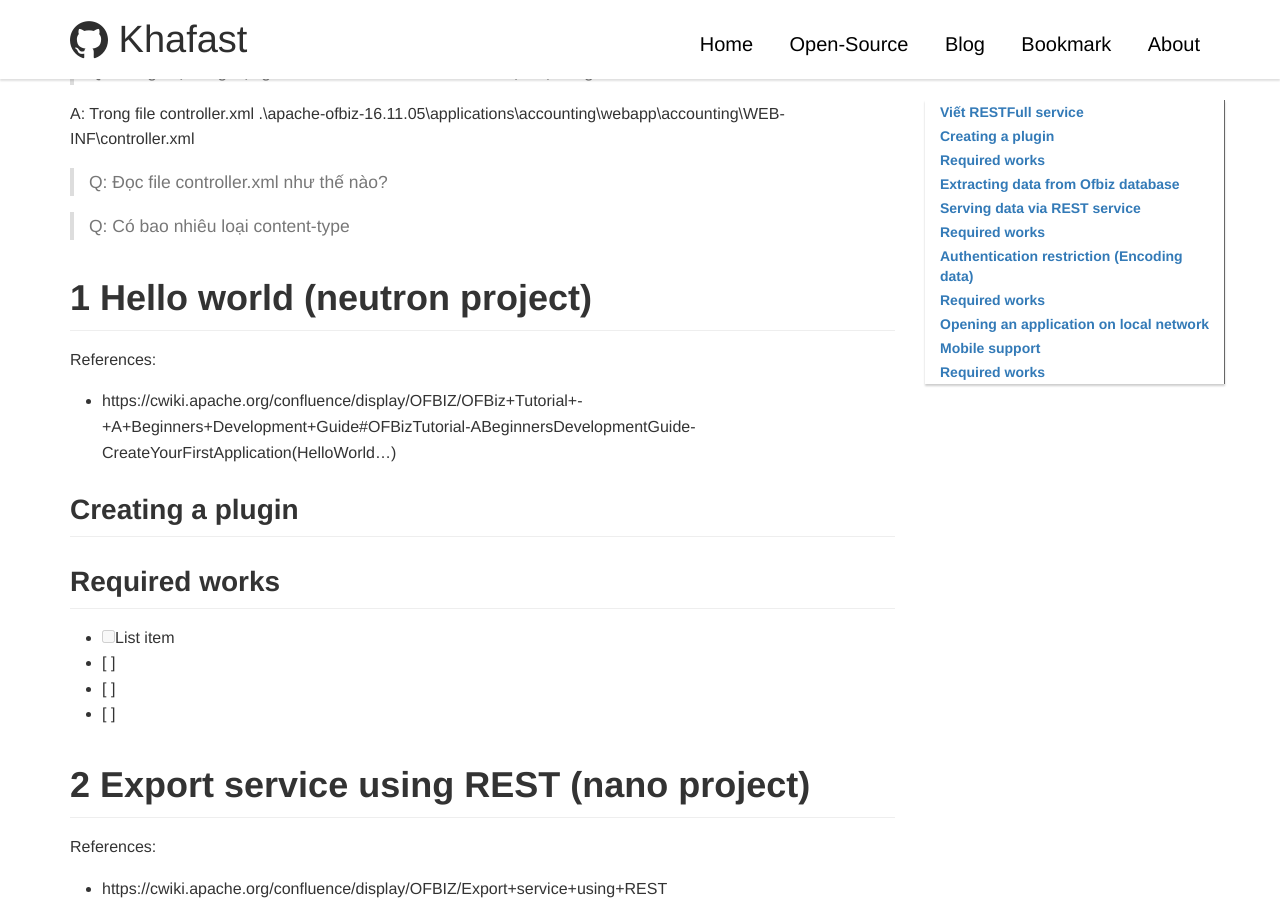
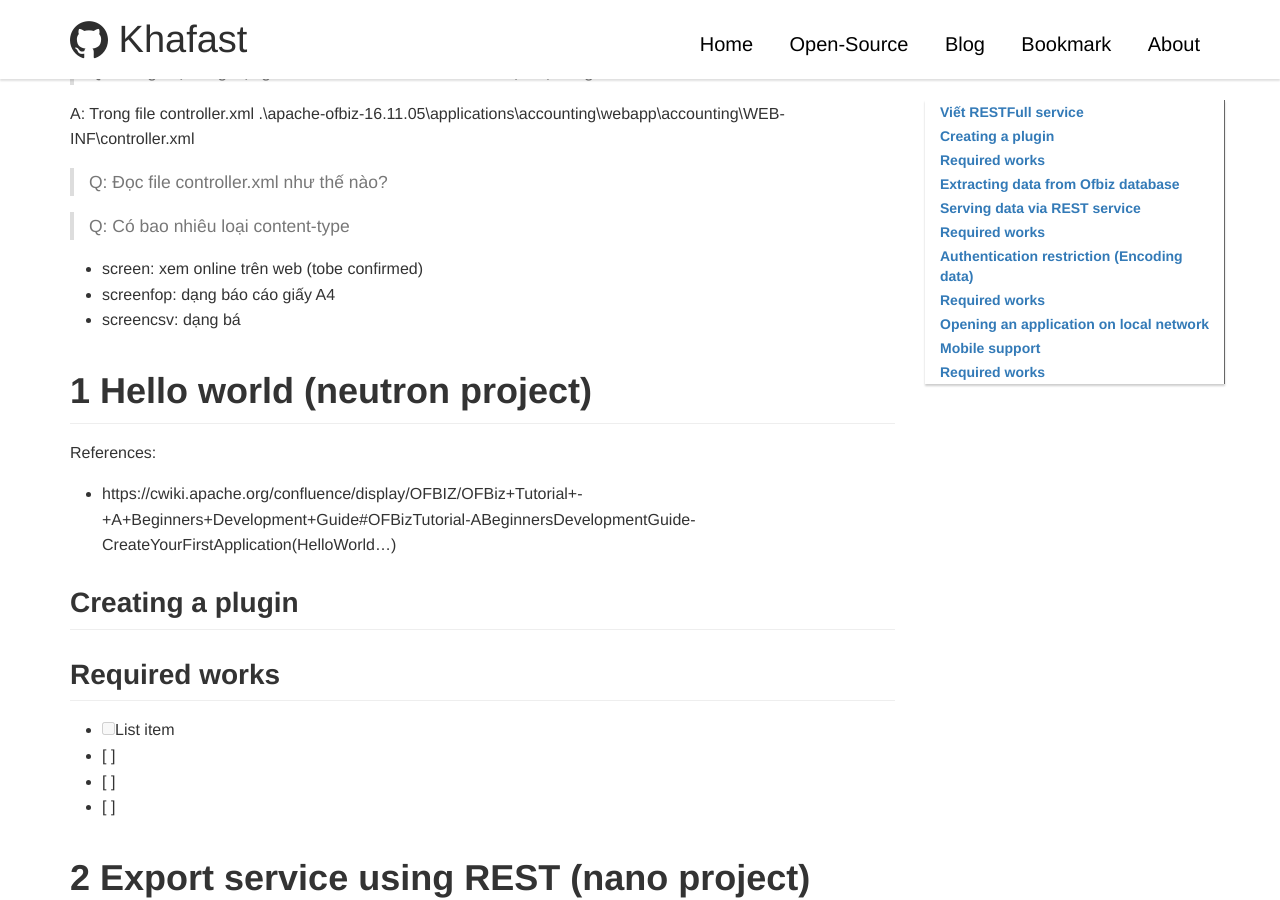
Before and after one commit to khafast/khafast.github.io, a Jekyll site: the page built from _posts/2018/2019-01-05-Apache-Ofbiz-overview.md, in a window 1280 px wide and 900 px high, scrolled down 647 px. Built offline with Jekyll 4.4.1, drawn with Linux system fonts in a browser that asks for light colours; our own code applies the rules of GitHub Pages for plain Markdown files; comment, search, counter and statistics services are not loaded.

Commit message:
_posts/2018/2019-01-05-Apache-Ofbiz-overview.md updated from https://stackedit.io/

```diff
--- a/_posts/2018/2019-01-05-Apache-Ofbiz-overview.md
+++ b/_posts/2018/2019-01-05-Apache-Ofbiz-overview.md
@@ -15,7 +15,9 @@ A: Trong file controller.xml
 
 > Q: Có bao nhiêu loại content-type
 
-
+- screen: xem online trên web (tobe confirmed)
+- screenfop: dạng báo cáo giấy A4
+- screencsv: dạng bá
 
 # 1 Hello world (neutron project)
 
```
Also changed, not shown: other parts of _posts/2018/2019-01-05-Apache-Ofbiz-overview.md (+1 -1 lines).
